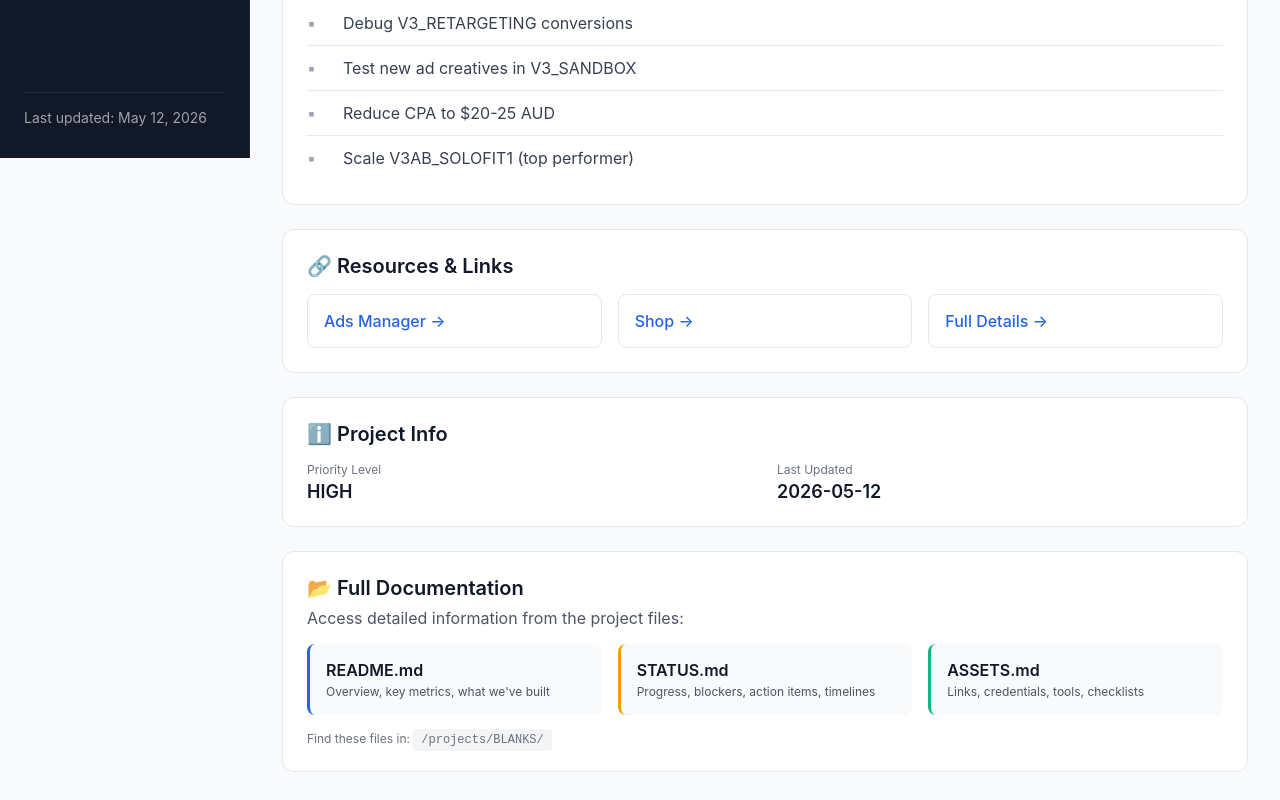
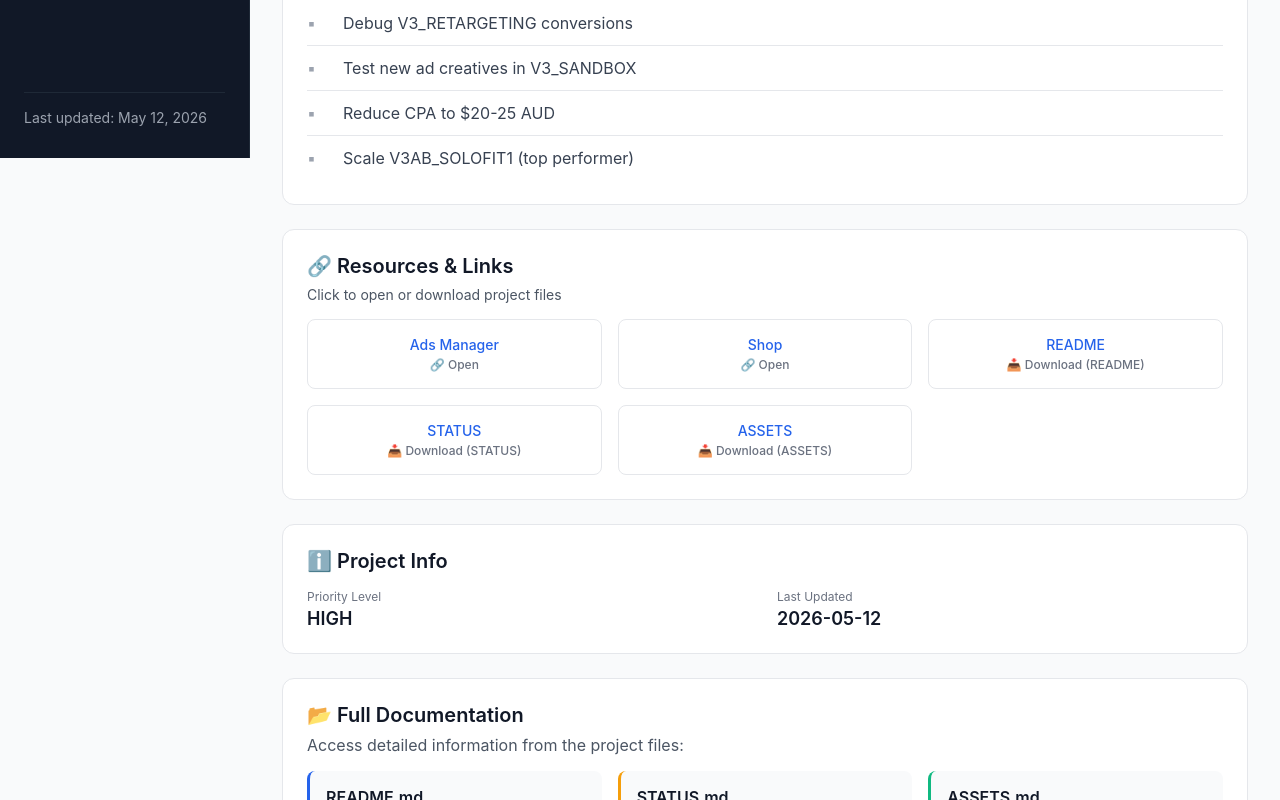
Before and after one commit to LJTG1K/dashboard, a Next.js app: page /projects/BLANKS in a window 1280 px wide. Shown: the part 642-1442 px from the top of the page. Built offline with nearby package versions, Linux system fonts and the light colour scheme.

Commit message:
Add JARVIS to sidebar, create functional file download API, update resource links

```diff
--- /dev/null
+++ b/app/api/files/[code]/[file]/route.ts
@@ -0,0 +1,68 @@
+import { readFileSync, existsSync } from 'fs'
+import { resolve } from 'path'
+import { NextRequest, NextResponse } from 'next/server'
+
+export async function GET(
+  request: NextRequest,
+  { params }: { params: Promise<{ code: string; file: string }> }
+) {
+  try {
+    const { code, file } = await params
+
+    // Security: Only allow .md files
+    if (!file.endsWith('.md')) {
+      return NextResponse.json({ error: 'Invalid file type' }, { status: 400 })
+    }
+
+    // Security: Prevent directory traversal
+    if (code.includes('..') || code.includes('/') || file.includes('..')) {
+      return NextResponse.json({ error: 'Invalid path' }, { status: 400 })
+    }
+
+    // Try to read file from projects directory (one level up from dashboard)
+    let filePath: string
+
+    // Try multiple possible paths
+    const possiblePaths = [
+      resolve(process.cwd(), '..', 'projects', code, file),
+      resolve('/data/.openclaw/workspace/projects', code, file),
+      resolve(process.cwd(), 'projects', code, file),
+    ]
+
+    let content: string | null = null
+
+    for (const path of possiblePaths) {
+      if (existsSync(path)) {
+        try {
+          content = readFileSync(path, 'utf-8')
+          filePath = path
+          break
+        } catch (e) {
+          // Continue to next path
+        }
+      }
+    }
+
+    if (!content) {
+      return NextResponse.json(
+        { error: `File not found: ${code}/${file}` },
+        { status: 404 }
+      )
+    }
+
+    // Return as downloadable file
+    return new NextResponse(content, {
+      headers: {
+        'Content-Type': 'text/markdown; charset=utf-8',
+        'Content-Disposition': `attachment; filename="${code}_${file}"`,
+        'Content-Length': Buffer.byteLength(content),
+      },
+    })
+  } catch (error) {
+    console.error('File download error:', error)
+    return NextResponse.json(
+      { error: 'Failed to download file' },
+      { status: 500 }
+    )
+  }
+}
--- a/app/globals.css
+++ b/app/globals.css
@@ -339,6 +339,14 @@ h3 {
   background: var(--gray-300);
 }
 
+button {
+  font-family: inherit;
+}
+
+button:active {
+  transform: scale(0.98);
+}
+
 /* Tables */
 .table {
   width: 100%;
--- a/app/layout.tsx
+++ b/app/layout.tsx
@@ -25,6 +25,9 @@ export default function RootLayout({
               <a href="/" className="nav-link">
                 📊 Dashboard
               </a>
+              <a href="/projects/JARVIS" className="nav-link">
+                🤖 JARVIS
+              </a>
               <a href="/projects/RAPID" className="nav-link">
                 🚀 RAPID
               </a>
--- a/app/projects/[code]/page.tsx
+++ b/app/projects/[code]/page.tsx
@@ -90,22 +90,42 @@ export default function ProjectPage() {
       {/* Resources */}
       <div className="card">
         <h3>🔗 Resources & Links</h3>
+        <p className="text-gray-600" style={{ marginTop: '0.5rem', marginBottom: '1rem', fontSize: '0.875rem' }}>
+          Click to open or download project files
+        </p>
         <div style={{ marginTop: '1rem', display: 'grid', gridTemplateColumns: 'repeat(auto-fit, minmax(250px, 1fr))', gap: '1rem' }}>
-          {project.resources?.map((resource, idx) => (
-            <a
+          {project.resources?.map((resource, idx) => {
+            const isInternalFile = resource.url.startsWith('/projects/')
+            const fileName = isInternalFile ? resource.url.split('/').pop() : null
+            const projectCode = isInternalFile ? resource.url.split('/')[2] : null
+            const fileType = fileName?.split('.')[0] || 'file'
+
+            return (
+              <button
                 key={idx}
-              href={resource.url}
-              target="_blank"
-              rel="noopener noreferrer"
+                onClick={() => {
+                  if (isInternalFile && projectCode && fileName) {
+                    // Download the file
+                    const link = document.createElement('a')
+                    link.href = `/api/files/${projectCode}/${fileName}`
+                    link.download = `${projectCode}_${fileName}`
+                    link.click()
+                  } else {
+                    // Open external link
+                    window.open(resource.url, '_blank')
+                  }
+                }}
                 style={{
-                display: 'block',
                   padding: '1rem',
                   border: '1px solid var(--gray-200)',
                   borderRadius: '0.5rem',
+                  background: 'white',
                   textDecoration: 'none',
                   color: 'var(--primary)',
                   fontWeight: 500,
                   transition: 'all 0.2s ease',
+                  cursor: 'pointer',
+                  fontSize: '0.875rem',
                 }}
                 onMouseEnter={(e) => {
                   e.currentTarget.style.borderColor = 'var(--primary)'
@@ -113,12 +133,16 @@ export default function ProjectPage() {
                 }}
                 onMouseLeave={(e) => {
                   e.currentTarget.style.borderColor = 'var(--gray-200)'
-                e.currentTarget.style.backgroundColor = 'transparent'
+                  e.currentTarget.style.backgroundColor = 'white'
                 }}
               >
-              {resource.label} →
-            </a>
-          ))}
+                <div style={{ marginBottom: '0.25rem' }}>{resource.label}</div>
+                <div style={{ fontSize: '0.75rem', color: 'var(--gray-500)', marginTop: '0.25rem' }}>
+                  {isInternalFile ? `📥 Download (${fileType})` : '🔗 Open'}
+                </div>
+              </button>
+            )
+          })}
         </div>
       </div>
 
--- a/lib/projects.ts
+++ b/lib/projects.ts
@@ -42,9 +42,9 @@ export const projects: Project[] = [
       'Phase 4: Hardware integration (Weeks 13-16)',
     ],
     resources: [
-      { label: 'README (Philosophy & Pillars)', url: '/projects/JARVIS' },
-      { label: 'STATUS (Phase Roadmap)', url: '/projects/JARVIS#status' },
-      { label: 'Technical Assets', url: '/projects/JARVIS#assets' },
+      { label: 'README (Philosophy & Pillars)', url: '/projects/JARVIS/README.md' },
+      { label: 'STATUS (Phase Roadmap)', url: '/projects/JARVIS/STATUS.md' },
+      { label: 'Technical Assets', url: '/projects/JARVIS/ASSETS.md' },
     ],
   },
   {
@@ -70,7 +70,9 @@ export const projects: Project[] = [
     resources: [
       { label: 'Live Site', url: 'https://rapid-five-zeta.vercel.app/listings' },
       { label: 'GitHub', url: 'https://github.com/LJTG1K/rapid.git' },
-      { label: 'Full Details', url: '/projects/RAPID' },
+      { label: 'README', url: '/projects/RAPID/README.md' },
+      { label: 'STATUS', url: '/projects/RAPID/STATUS.md' },
+      { label: 'ASSETS', url: '/projects/RAPID/ASSETS.md' },
     ],
   },
   {
@@ -96,7 +98,9 @@ export const projects: Project[] = [
     resources: [
       { label: 'Ads Manager', url: 'https://www.facebook.com/ads/manager' },
       { label: 'Shop', url: 'https://gblanks.shop' },
-      { label: 'Full Details', url: '/projects/BLANKS' },
+      { label: 'README', url: '/projects/BLANKS/README.md' },
+      { label: 'STATUS', url: '/projects/BLANKS/STATUS.md' },
+      { label: 'ASSETS', url: '/projects/BLANKS/ASSETS.md' },
     ],
   },
   {
@@ -122,7 +126,9 @@ export const projects: Project[] = [
     resources: [
       { label: 'Ads Manager', url: 'https://www.facebook.com/ads/manager' },
       { label: 'Zapier', url: 'https://zapier.com' },
-      { label: 'Full Details', url: '/projects/SUGARGOO' },
+      { label: 'README', url: '/projects/SUGARGOO/README.md' },
+      { label: 'STATUS', url: '/projects/SUGARGOO/STATUS.md' },
+      { label: 'ASSETS', url: '/projects/SUGARGOO/ASSETS.md' },
     ],
   },
   {
@@ -147,7 +153,9 @@ export const projects: Project[] = [
     ],
     resources: [
       { label: 'Ads Manager', url: 'https://www.facebook.com/ads/manager' },
-      { label: 'Full Details', url: '/projects/GTOY' },
+      { label: 'README', url: '/projects/GTOY/README.md' },
+      { label: 'STATUS', url: '/projects/GTOY/STATUS.md' },
+      { label: 'ASSETS', url: '/projects/GTOY/ASSETS.md' },
     ],
   },
 ]
```
Lines whose indentation alone changed are shown as unchanged.
